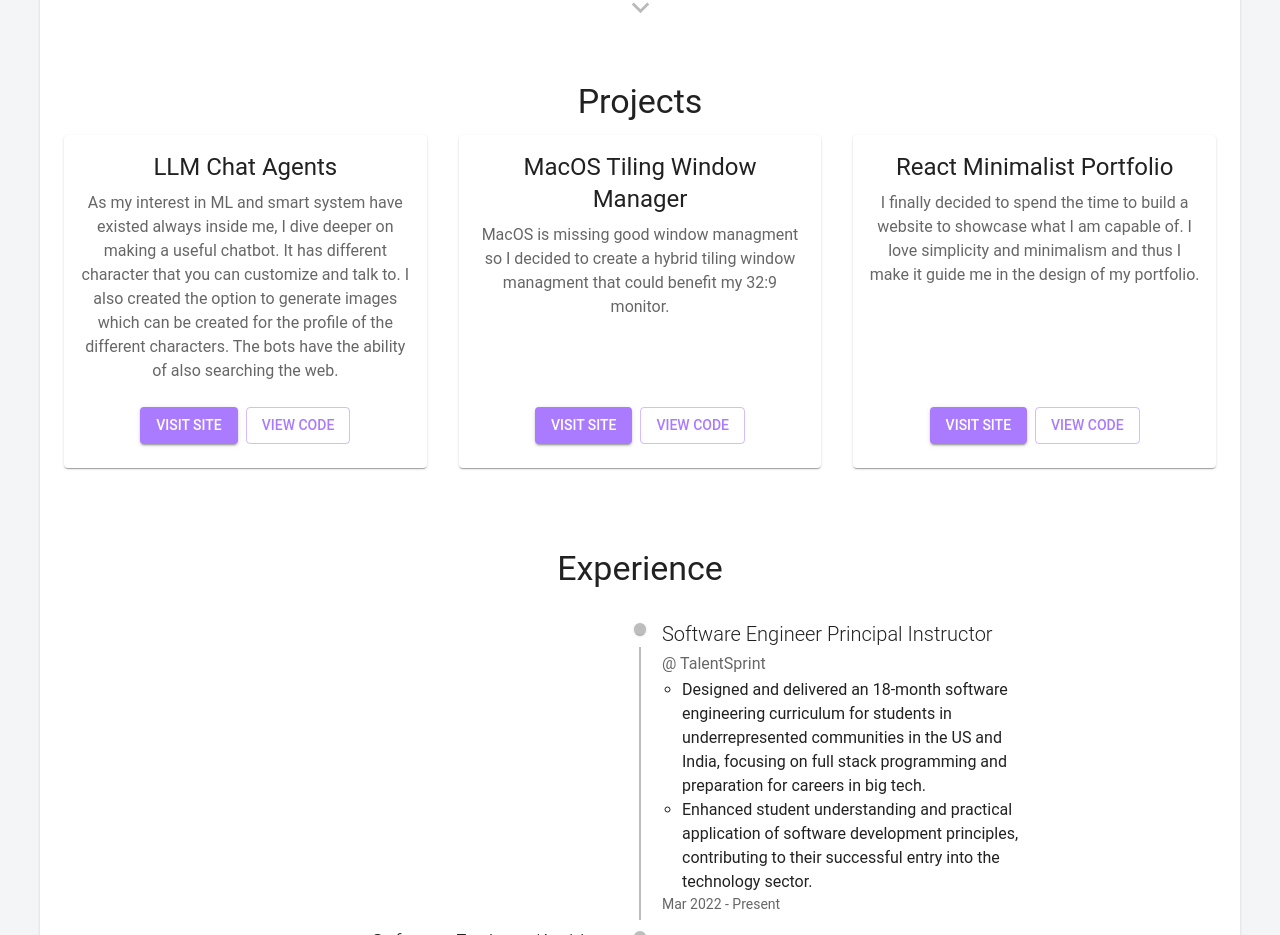
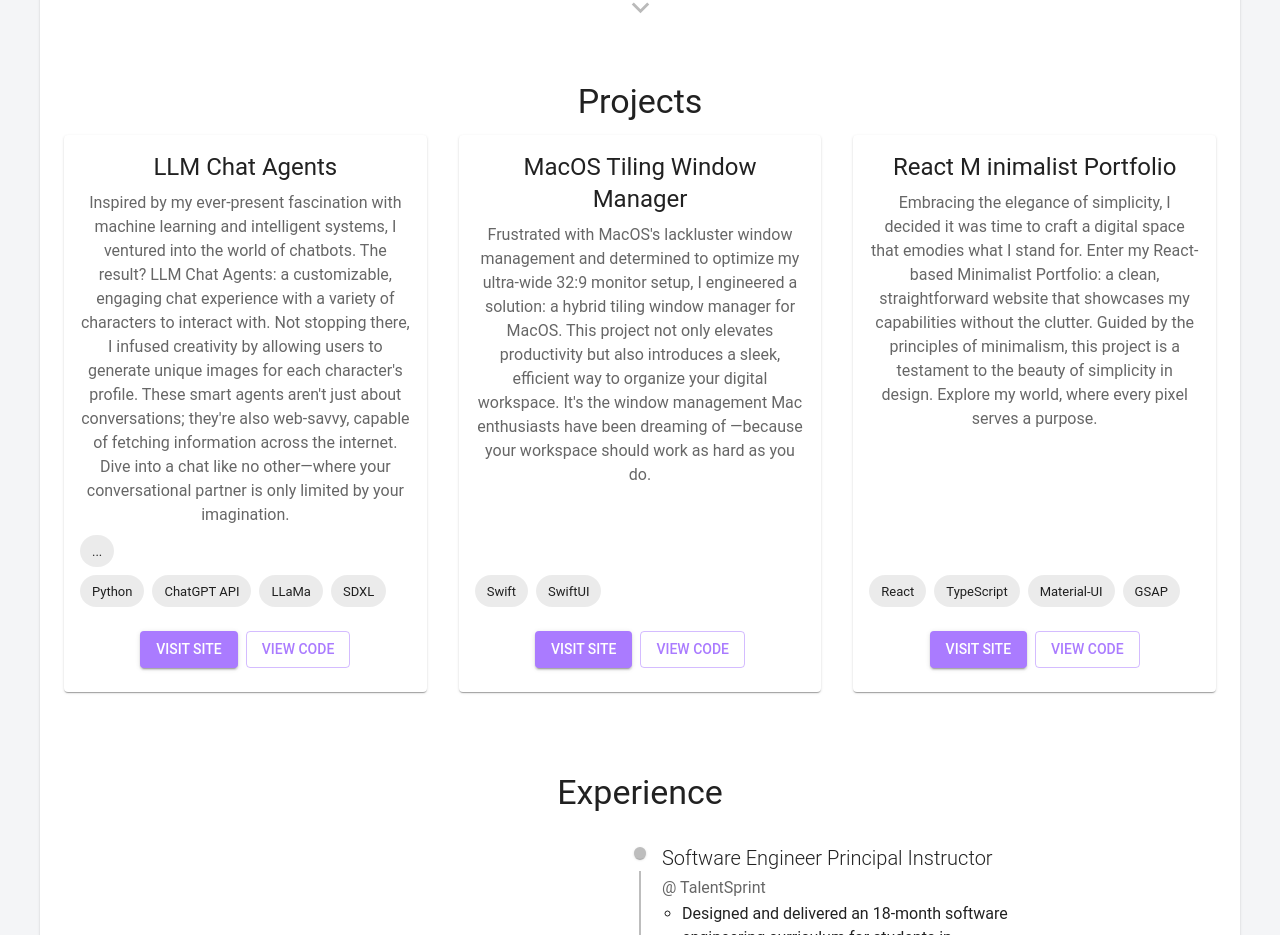
Before and after one commit to CodeMasterFelipe/portfolio, a React (Vite) app: page / in a window 1280 px wide. Shown: the part 794-1729 px from the top of the page. Built offline with nearby package versions, Linux system fonts and the light colour scheme.

Commit message:
Project description filled and tech added

```diff
--- a/src/common/types.ts
+++ b/src/common/types.ts
@@ -4,4 +4,5 @@ export type ProjectProps = {
   image?: string;
   link: string;
   code: string;
+  tech: string[];
 }
--- a/src/components/ProjectTile.tsx
+++ b/src/components/ProjectTile.tsx
@@ -1,24 +1,38 @@
-import { Button, Typography, Link, Card, CardContent, CardActions, CardActionArea } from '@mui/material';
+import { Button, Typography, Link, Card, CardContent, CardActions, Chip, Stack } from '@mui/material';
 import { ProjectProps } from '../common/types';
 
-export const ProjectTile = ({ title, description, link, code }: ProjectProps) => {
+export const ProjectTile = ({ title, description, link, code, tech }: ProjectProps) => {
   return (
     <Card sx={{
       display: 'flex',
       flexDirection: 'column',
       height: '100%',
     }}>
-      <CardActionArea>
-        <CardContent>
-
+      <CardContent sx={{
+        height: '100%',
+        display: 'flex',
+        flexDirection: 'column',
+        justifyContent: 'space-between',
+      }}>
+        <div>
           <Typography variant="h5" component="h3" gutterBottom>
             {title}
           </Typography>
           <Typography variant="body1" component="p" color="textSecondary">
             {description}
           </Typography>
-        </CardContent>
-      </CardActionArea>
+        </div>
+        <div style={{
+          marginTop: '8px',
+          display: "flex",
+          flexWrap: "wrap-reverse",
+          gap: '8px',
+        }}>
+          {tech.map((technology, index) => (
+            <Chip key={index} label={technology} />
+          ))}
+        </div>
+      </CardContent>
       <CardActions
         sx={{
           mt: 'auto',
--- a/src/sections/Projects.tsx
+++ b/src/sections/Projects.tsx
@@ -5,22 +5,32 @@ import Grid from '@mui/material/Unstable_Grid2'
 const projects = [
   {
     title: "LLM Chat Agents",
-    description: "As my interest in ML and smart system have existed always inside me, I dive deeper on making a useful chatbot. \
-      It has different character that you can customize and talk to. I also created the option to generate images which can be created \
-      for the profile of the different characters. The bots have the ability of also searching the web.",
+    description: "Inspired by my ever-present fascination with machine learning and intelligent systems, I ventured into the world of chatbots. \
+      The result? LLM Chat Agents: a customizable, engaging chat experience with a variety of characters to interact with. Not stopping there, \
+      I infused creativity by allowing users to generate unique images for each character's profile. These smart agents aren't just about conversations; \
+      they're also web-savvy, capable of fetching information across the internet. Dive into a chat like no other—where your conversational partner is \
+      only limited by your imagination.",
+    tech: ["Python", "ChatGPT API", "LLaMa", "SDXL", "..."],
     link: "",
     code: ""
   },
   {
     title: "MacOS Tiling Window Manager",
-    description: "MacOS is missing good window managment so I decided to create a hybrid tiling window managment that could benefit my 32:9 monitor.",
+    description: "Frustrated with MacOS's lackluster window management and determined to optimize my ultra-wide 32:9 monitor setup, \
+      I engineered a solution: a hybrid tiling window manager for MacOS. This project not only elevates productivity but also introduces a sleek, \
+      efficient way to organize your digital workspace. It's the window management Mac enthusiasts have been dreaming of \
+      —because your workspace should work as hard as you do.",
+    tech: ["Swift", "SwiftUI"],
     link: "",
     code: "https://github.com/CodeMasterFelipe/WinMan"
   },
   {
-    title: "React Minimalist Portfolio",
-    description: "I finally decided to spend the time to build a website to showcase what I am capable of. \
-      I love simplicity and minimalism and thus I make it guide me in the design of my portfolio.",
+    title: "React  M inimalist Portfolio",
+    description: "Embracing the elegance of simplicity, I decided it was time to craft a digital space that emodies what I stand for. \
+      Enter my React-based Minimalist Portfolio: a clean, straightforward website that showcases my capabilities without the clutter. \
+      Guided by the principles of minimalism, this project is a testament to the beauty of simplicity in design. \
+      Explore my world, where every pixel serves a purpose.",
+    tech: ["React", "TypeScript", "Material-UI", "GSAP"],
     link: "",
     code: "https://github.com/CodeMasterFelipe/portfolio"
   },
```
